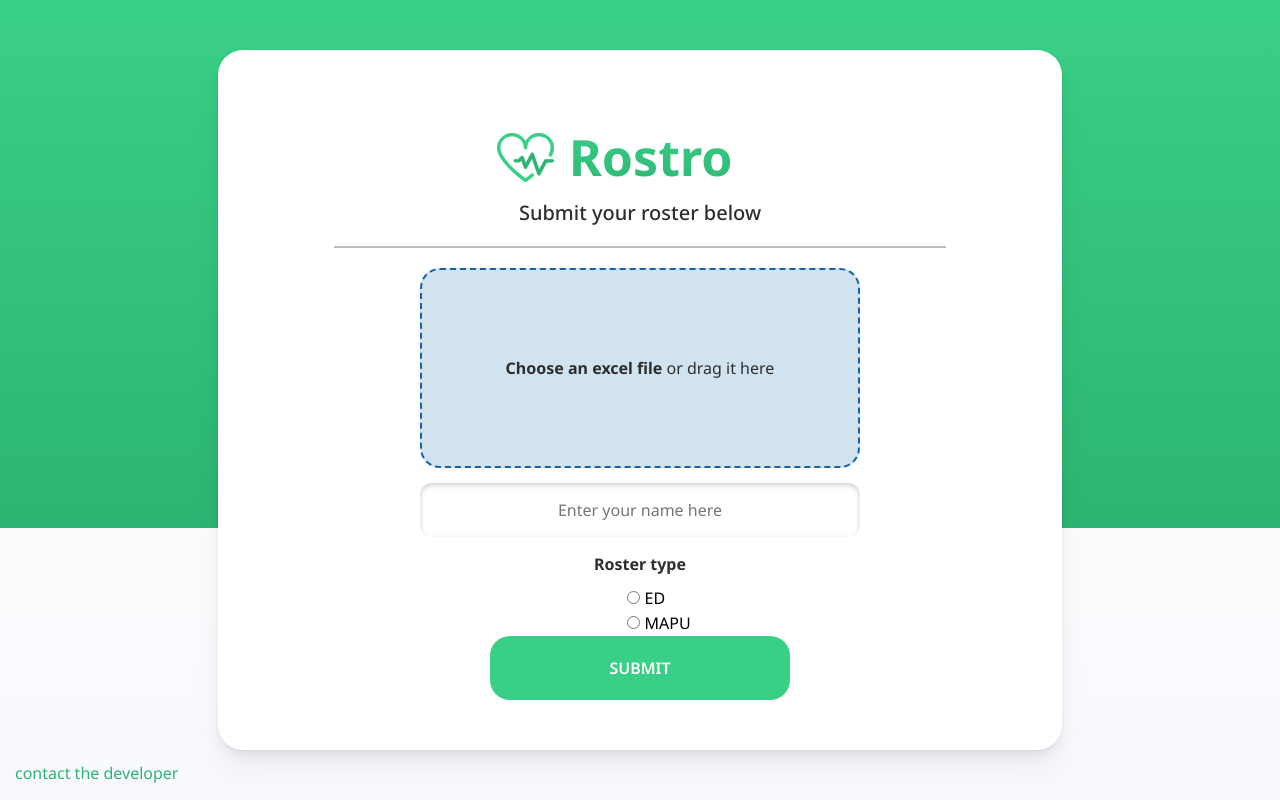
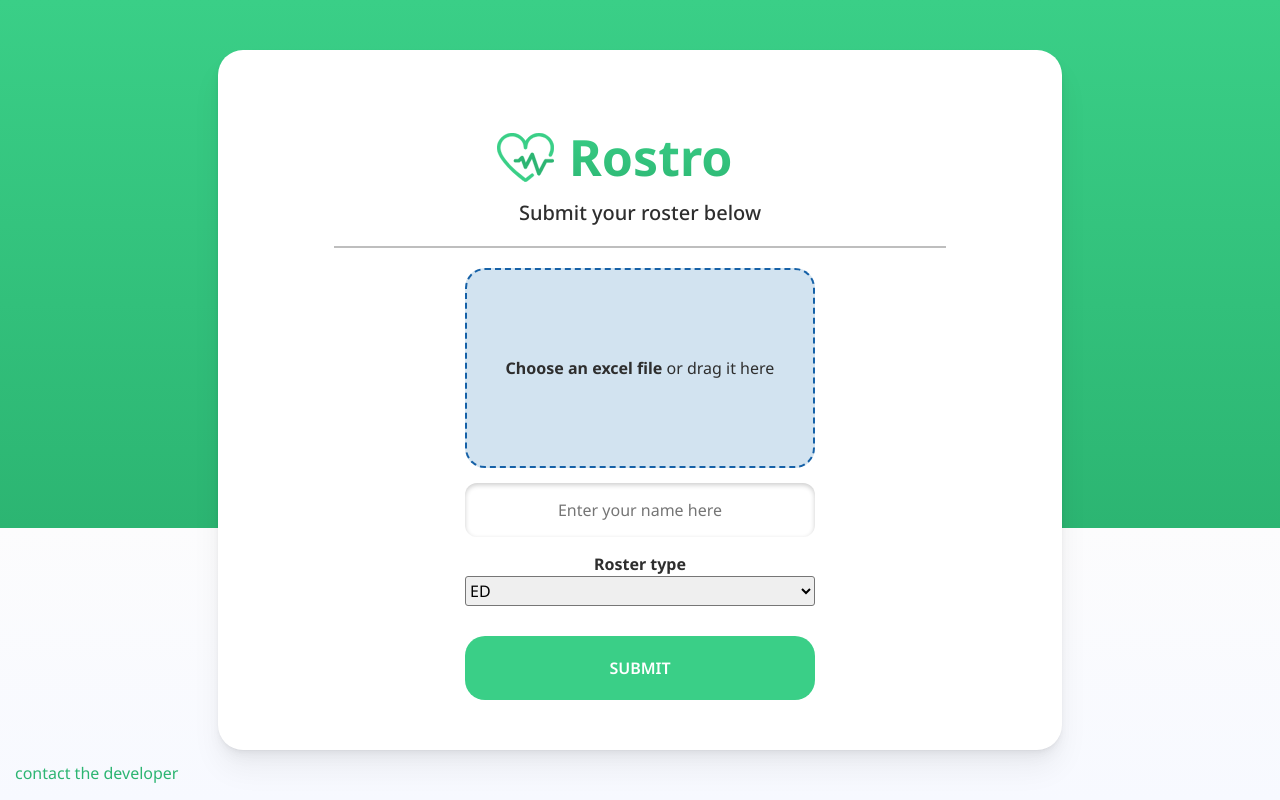
Before and after one commit to James-K-Lawson/Rostro, a Flask app: page /form in a window 1280 px wide. Run offline with Flask 2, Linux system fonts and the light colour scheme.

Commit message:
form style

```diff
--- a/app/forms.py
+++ b/app/forms.py
@@ -1,11 +1,11 @@
 from flask_wtf import FlaskForm
 # from flask_wtf import FlaskForm, RecaptchaField
-from wtforms import StringField, FileField, RadioField, SubmitField
+from wtforms import StringField, FileField, SelectField, SubmitField
 from wtforms.validators import DataRequired
 
 class RosterForm(FlaskForm):
     username = StringField('Name', validators=[DataRequired()], render_kw={"placeholder": "Enter your name here"})
-    rostertype = RadioField('Roster type',choices=['ED','MAPU'] ,validators=[DataRequired()])
+    rostertype = SelectField('Roster type',choices=['ED','MAPU'] ,validators=[DataRequired()])
     roster = FileField('Upload roster', validators=[DataRequired()])
     # recaptcha = RecaptchaField()
     submit = SubmitField('SUBMIT')
--- a/app/static/styles/styles.css
+++ b/app/static/styles/styles.css
@@ -151,7 +151,7 @@ input[type=text] {
 	border: none;
 	outline: none;
 	box-shadow: inset 0 2px 5px rgb(0, 0, 0, 0.2);
-	width: 440px;
+	width: 350px;
 	text-align: center;
 	transition: box-shadow 0.3s ease;
 }
--- a/app/templates/form.html
+++ b/app/templates/form.html
@@ -29,7 +29,7 @@
         </p>
         <p style="margin-top: 15px; margin-bottom: 10px;">
             {{ form.rostertype.label }}<br>
-            {{ form.rostertype(size=32) }}
+            {{ form.rostertype }}
             {% for error in form.rostertype.errors %}
             <span style="color: red;">[{{ error }}]</span>
             {% endfor %}
@@ -80,6 +80,17 @@
     label:nth-child(1) {
         font-weight: bold;
     }
+
+    #rostertype {
+        width: 350px;
+        height: 30px;
+        border-radius: 3px;
+    }
+
+    #submit {
+        margin-top: 20px;
+        width: 350px;
+    }
 </style>
 {% endblock %}
 {% endblock %}
```
